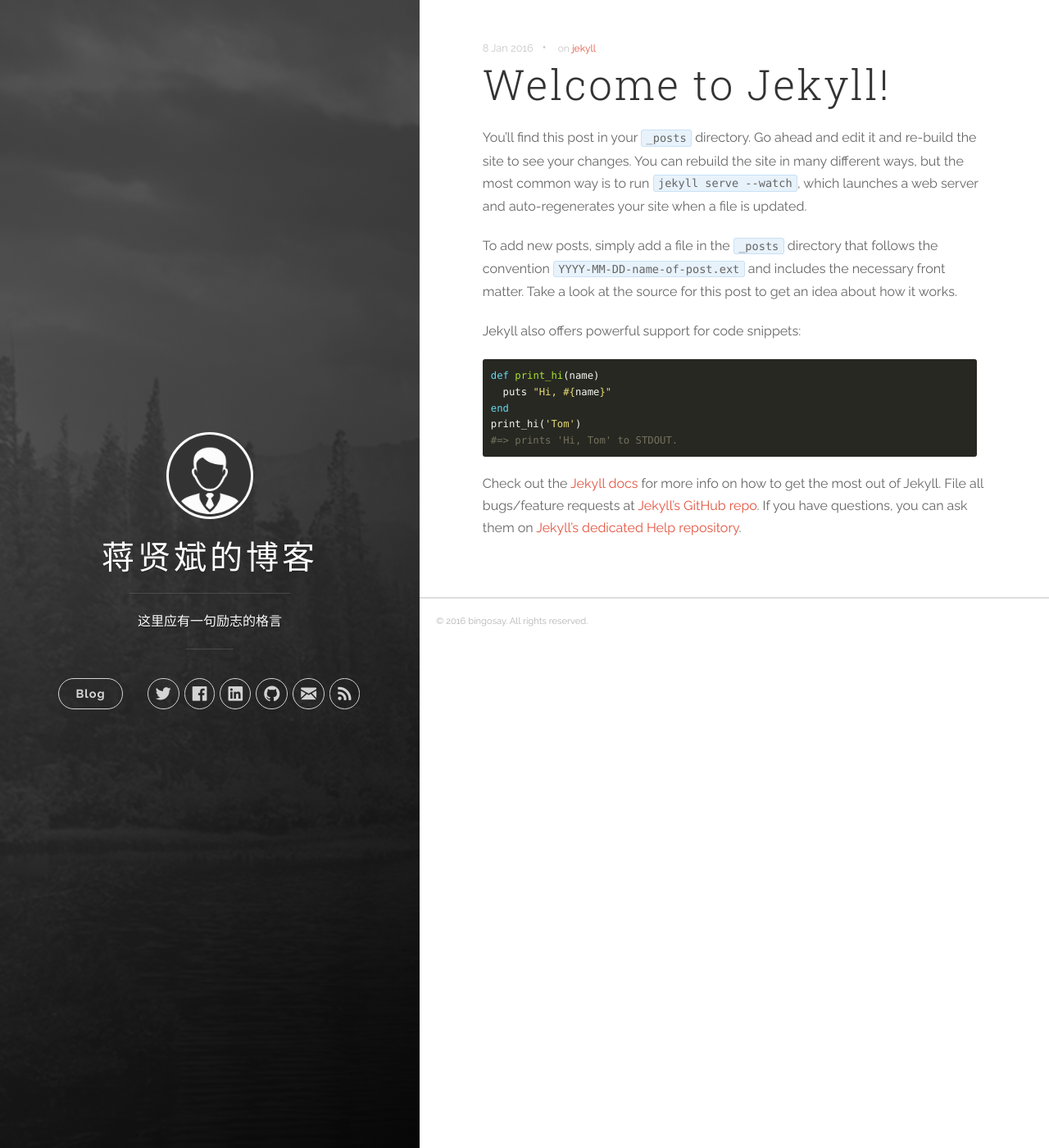
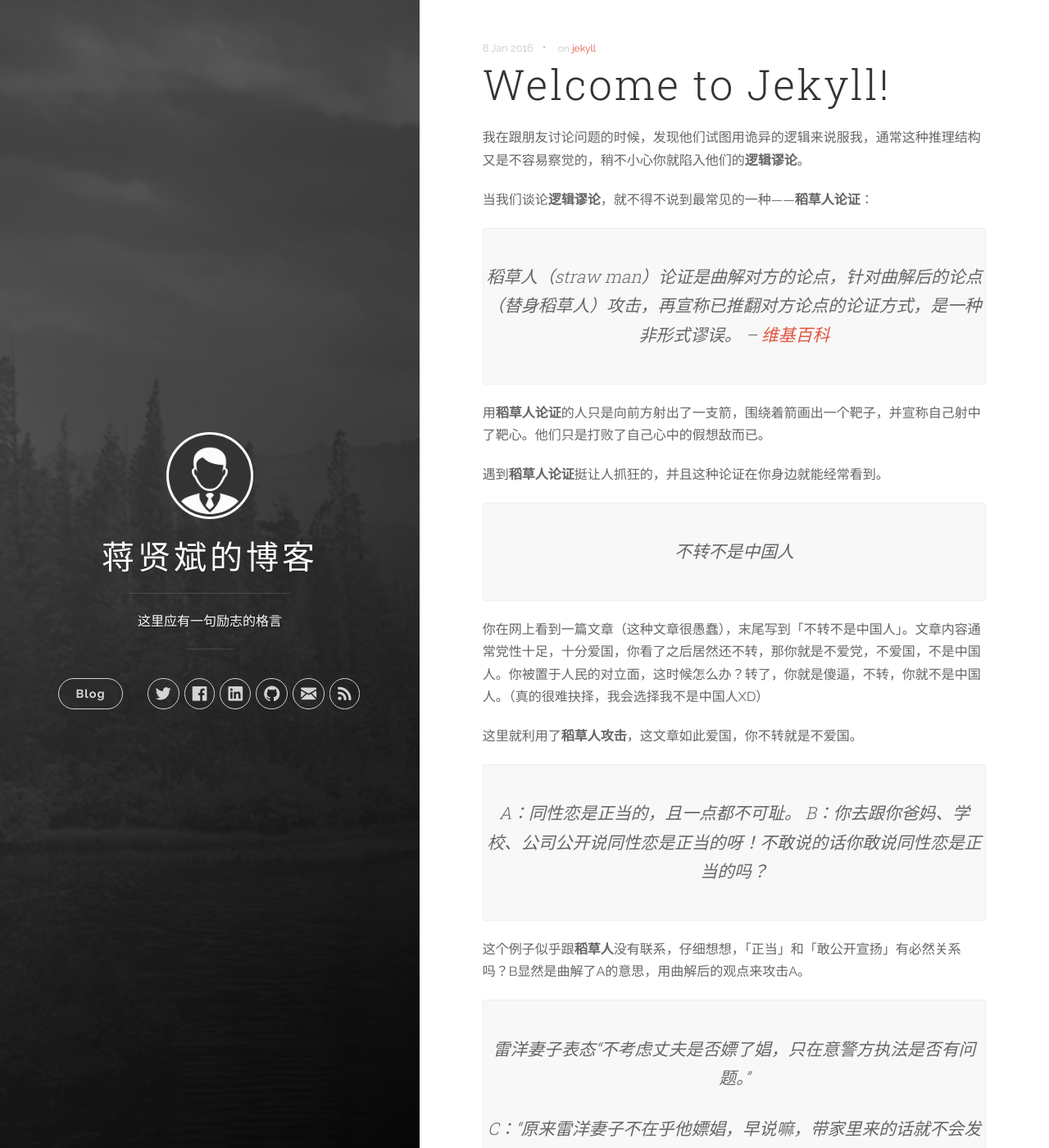
Before and after one commit to bing0say/bing0say.github.io, a Jekyll site: the page built from _posts/2016-01-08-welcome-to-jekyll.markdown, in a window 1280 px wide and 1400 px high. Shown: the whole window at 82% size. Built offline with Jekyll 4.4.1, drawn with Linux system fonts in a browser that asks for light colours; nearby versions of some CDN libraries; some of the changed text lies outside the part shown.

Commit message:
change post

````diff
--- a/_posts/2016-01-08-welcome-to-jekyll.markdown
+++ b/_posts/2016-01-08-welcome-to-jekyll.markdown
@@ -4,22 +4,35 @@
 categories: [jekyll]
 tags: [jekyll]
 ---
-You’ll find this post in your `_posts` directory. Go ahead and edit it and re-build the site to see your changes. You can rebuild the site in many different ways, but the most common way is to run `jekyll serve --watch`, which launches a web server and auto-regenerates your site when a file is updated.
+我在跟朋友讨论问题的时候，发现他们试图用诡异的逻辑来说服我，通常这种推理结构又是不容易察觉的，稍不小心你就陷入他们的**逻辑谬论**。
 
-To add new posts, simply add a file in the `_posts` directory that follows the convention `YYYY-MM-DD-name-of-post.ext` and includes the necessary front matter. Take a look at the source for this post to get an idea about how it works.
+当我们谈论**逻辑谬论**，就不得不说到最常见的一种——**稻草人论证**：
+> 稻草人（straw man）论证是曲解对方的论点，针对曲解后的论点（替身稻草人）攻击，再宣称已推翻对方论点的论证方式，是一种非形式谬误。 --[ 维基百科 ](https://zh.wikipedia.org/wiki/%E7%A8%BB%E8%8D%89%E4%BA%BA%E8%AB%96%E8%AD%89)
 
-Jekyll also offers powerful support for code snippets:
 
-``` ruby
-def print_hi(name)
-  puts "Hi, #{name}"
-end
-print_hi('Tom')
-#=> prints 'Hi, Tom' to STDOUT.
-```
+用**稻草人论证**的人只是向前方射出了一支箭，围绕着箭画出一个靶子，并宣称自己射中了靶心。他们只是打败了自己心中的假想敌而已。
 
-Check out the [Jekyll docs][jekyll] for more info on how to get the most out of Jekyll. File all bugs/feature requests at [Jekyll’s GitHub repo][jekyll-gh]. If you have questions, you can ask them on [Jekyll’s dedicated Help repository][jekyll-help].
+遇到**稻草人论证**挺让人抓狂的，并且这种论证在你身边就能经常看到。
+> 不转不是中国人
 
-[jekyll]:      http://jekyllrb.com
-[jekyll-gh]:   https://github.com/jekyll/jekyll
-[jekyll-help]: https://github.com/jekyll/jekyll-help
+你在网上看到一篇文章（这种文章很愚蠢），末尾写到「不转不是中国人」。文章内容通常党性十足，十分爱国，你看了之后居然还不转，那你就是不爱党，不爱国，不是中国人。你被置于人民的对立面，这时候怎么办？转了，你就是傻逼，不转，你就不是中国人。（真的很难抉择，我会选择我不是中国人XD）
+
+这里就利用了**稻草人攻击**，这文章如此爱国，你不转就是不爱国。
+
+>A：同性恋是正当的，且一点都不可耻。
+>B：你去跟你爸妈、学校、公司公开说同性恋是正当的呀！不敢说的话你敢说同性恋是正当的吗？
+
+这个例子似乎跟**稻草人**没有联系，仔细想想，「正当」和「敢公开宣扬」有必然关系吗？B显然是曲解了A的意思，用曲解后的观点来攻击A。
+
+
+>雷洋妻子表态“不考虑丈夫是否嫖了娼，只在意警方执法是否有问题。”
+>
+>C：“原来雷洋妻子不在乎他嫖娼，早说嘛，带家里来的话就不会发生后来的事。”
+
+不用怀疑，上面的言论是真实的存在于微博上。C也犯了**稻草人论证**的错，雷洋妻子表示**不考虑**丈夫是否嫖了娼，而A曲解成了**不在乎**丈夫嫖娼。
+
+类似于**稻草人攻击**的例子很多，在大V的撕逼中尤为常见，有兴趣的可以去搜搜看。
+
+如何避免这种沟通交流的**稻草人**怪圈？
+
+你可以试着重新更清楚的表达一遍你的观点，并提出对方在哪个地方扭曲误解了你的意思。但，通常傻逼是异常执著且坚定的按照他们的理解认为你就是错的。这时候，拉黑他们是对自己时间的尊重。
````
